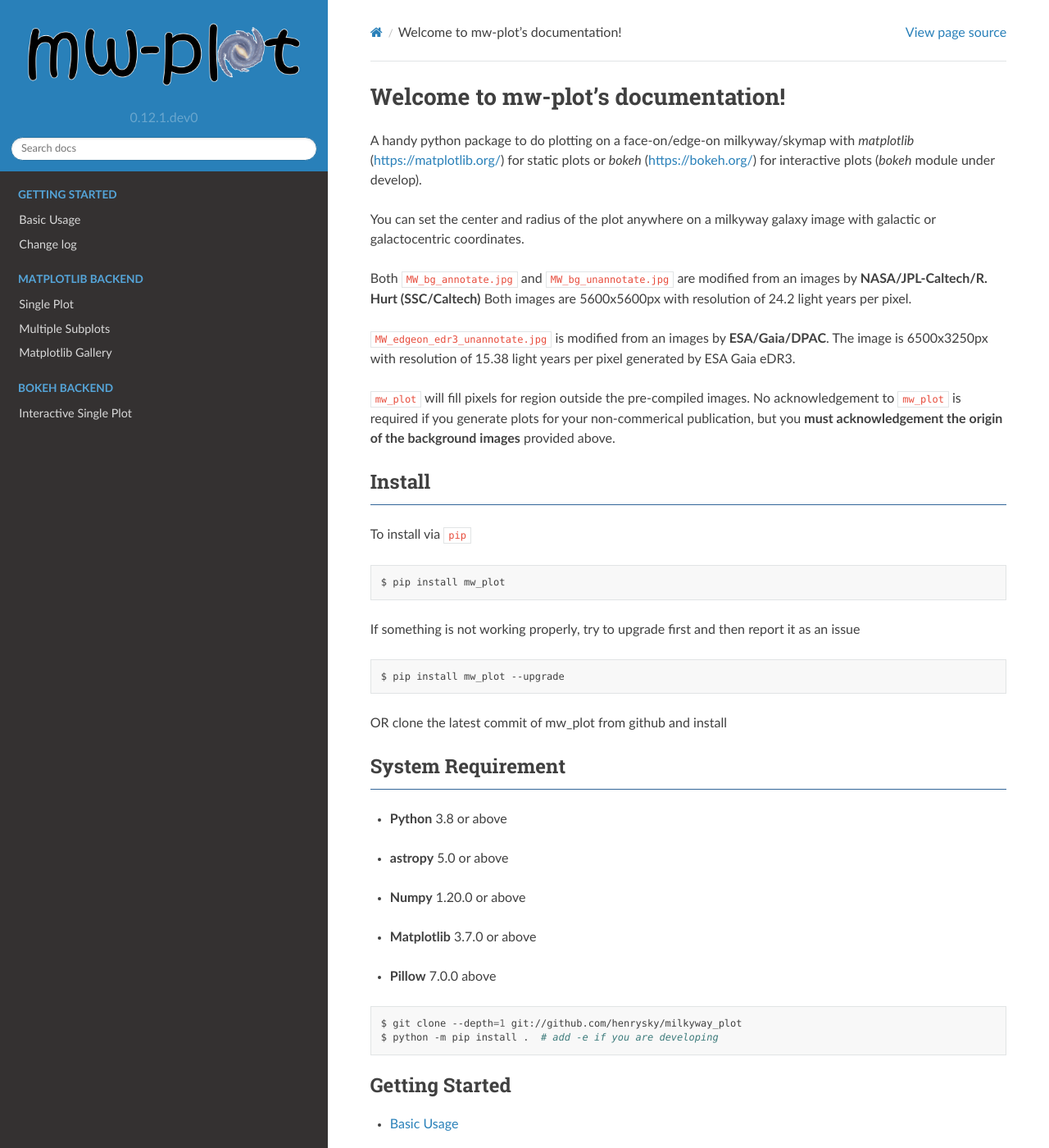
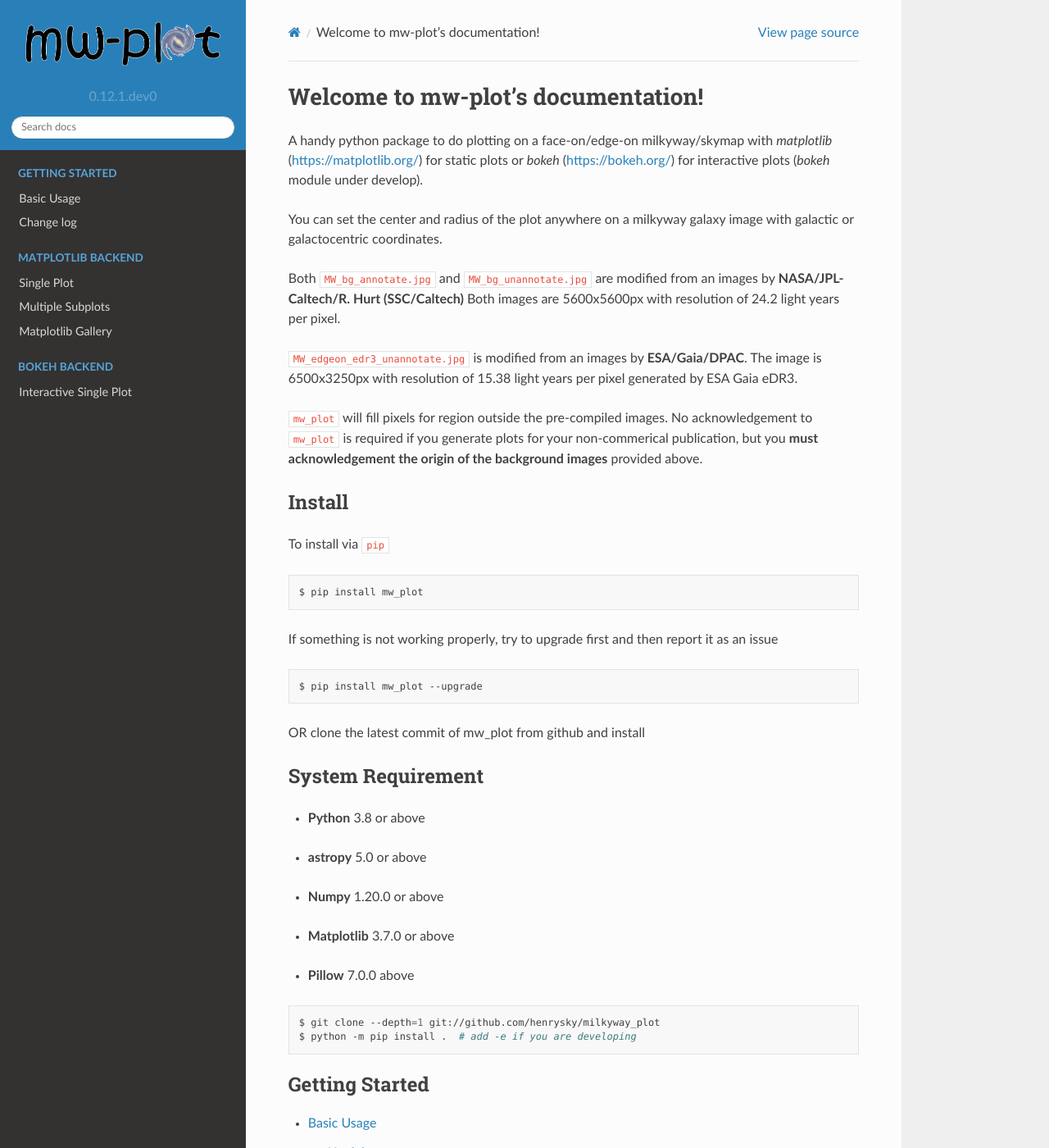
Before and after one commit to henrysky/milkyway_plot, a Sphinx documentation site: the page built from docs/source/index.rst, in a window 1280 px wide and 1400 px high. Shown: the whole window at 82% size. Built offline with Sphinx 7.4.7 and the Read the Docs theme 2.0.0, drawn with Linux system fonts in a browser that asks for light colours.

```diff
--- a/docs/source/_templates/layout.html
+++ b/docs/source/_templates/layout.html
@@ -1,71 +1,3 @@
 {% extends "!layout.html" %}
   {% block footer %} {{ super() }}
-
-  <style>
-    .wy-nav-content { max-width: 100% }
-    .rst-content { max-width: 1000px }
-
-    .wy-nav-side {
-      width: 400px }
-      @media screen and (max-width: 768px) {.wy-nav-side { left: -400px }}
-      @media screen and (max-width: 768px) {.wy-nav-side.shift { width: 85% }}
-    .wy-nav-content-wrap  {
-      margin-left: 400px }
-      @media screen and (max-width: 768px) {.wy-nav-content-wrap {margin-left: 0px }}
-    .wy-side-scroll {
-      width: 420px; overflow-y: auto;}
-      @media screen and (max-width: 768px) {.wy-side-scroll { width: auto }}
-    .wy-side-nav-search {
-      width: 400px }
-      @media screen and (max-width: 768px) {.wy-side-nav-search { width: auto }}
-    .wy-menu-vertical {
-      width: 400px }
-      @media screen and (max-width: 768px) {.wy-menu-vertical { width: auto }}
-    .rst-versions {
-      width: 400px }
-      @media screen and (max-width: 768px) {.rst-versions { width: auto }}
-    .wy-nav-content-wrap { background: #fff }
-    @media screen and (max-width: 768px) {.wy-nav-content-wrap { margin-left: 0px }}
-    .wy-nav-content { background: #fff }
-    h2 { border-bottom: 1px solid #336699; padding-bottom: .5em }
-    dl.py.class { background: #f5f8fd }
-    dl.py.function { background: #f5f8fd }
-    dt { width: 100% }
-    a.copybtn { width: 2.0em; height: 2.0em; }
-    .wy-menu-vertical p{
-      color: #55a5d9;
-      height: 32px;
-      line-height: 32px;
-      padding: 0 1.618em;
-      margin: 12px 0 0;
-      display: block;
-      font-weight: 700;
-      text-transform: uppercase;
-      font-size: 85%;
-      white-space: nowrap;}
-
-    /*---------------------------------------------------------
-    6. Scrollbar
-    -------------------------------------------------------- */
-    /* custom scrollbar */
-    .wy-side-scroll::-webkit-scrollbar {
-      width: 20px;
-    }
-
-    .wy-side-scroll::-webkit-scrollbar-track {
-      background-color: transparent;
-    }
-
-    .wy-side-scroll::-webkit-scrollbar-thumb {
-      background-color: #d6dee1;
-      border-radius: 20px;
-      border: 6px solid transparent;
-      background-clip: content-box;
-    }
-
-    .wy-side-scroll::-webkit-scrollbar-thumb:hover {
-      background-color: #a8bbbf;
-    }
-  </style>
-
 {% endblock %}
--- a/pyproject.toml
+++ b/pyproject.toml
@@ -36,3 +36,6 @@ Documentation = "https://milkyway-plot.readthedocs.io/"
 Repository = "https://github.com/henrysky/milkyway_plot/"
 "Bug Tracker" = "https://github.com/henrysky/milkyway_plot/issues"
 Changelog = "https://milkyway-plot.readthedocs.io/en/latest/changelog.html"
+
+[tool.ruff]
+extend-include = ["*.ipynb"]
--- a/src/mw_plot/__init__.py
+++ b/src/mw_plot/__init__.py
@@ -1,5 +1,6 @@
 try:
     import bokeh
+
     _BOKEH_LOADED = True
 except ImportError:
     _BOKEH_LOADED = False
```
Also changed, not shown: docs/source/conf.py (+40 -41 lines), 3 other files.
